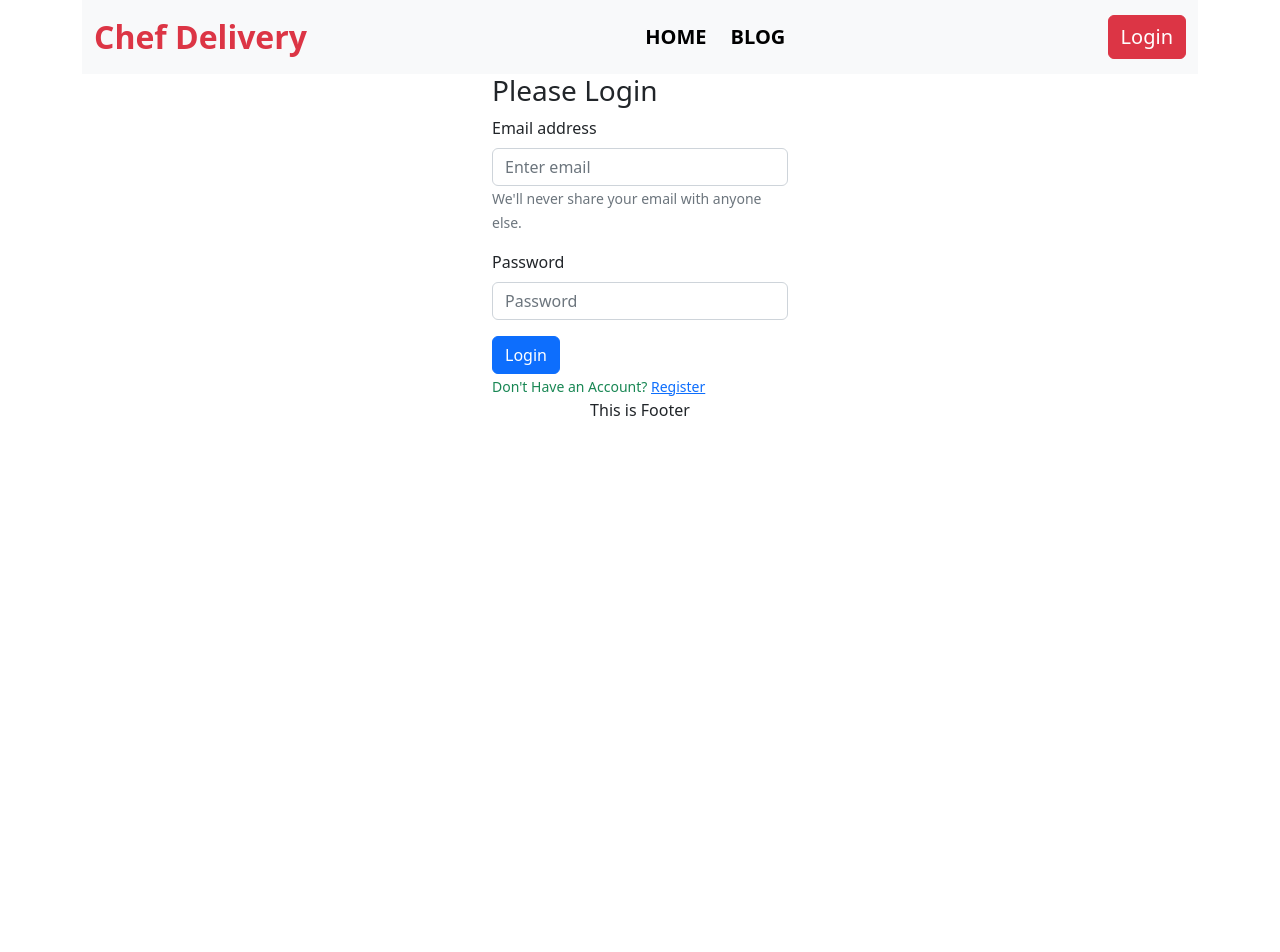
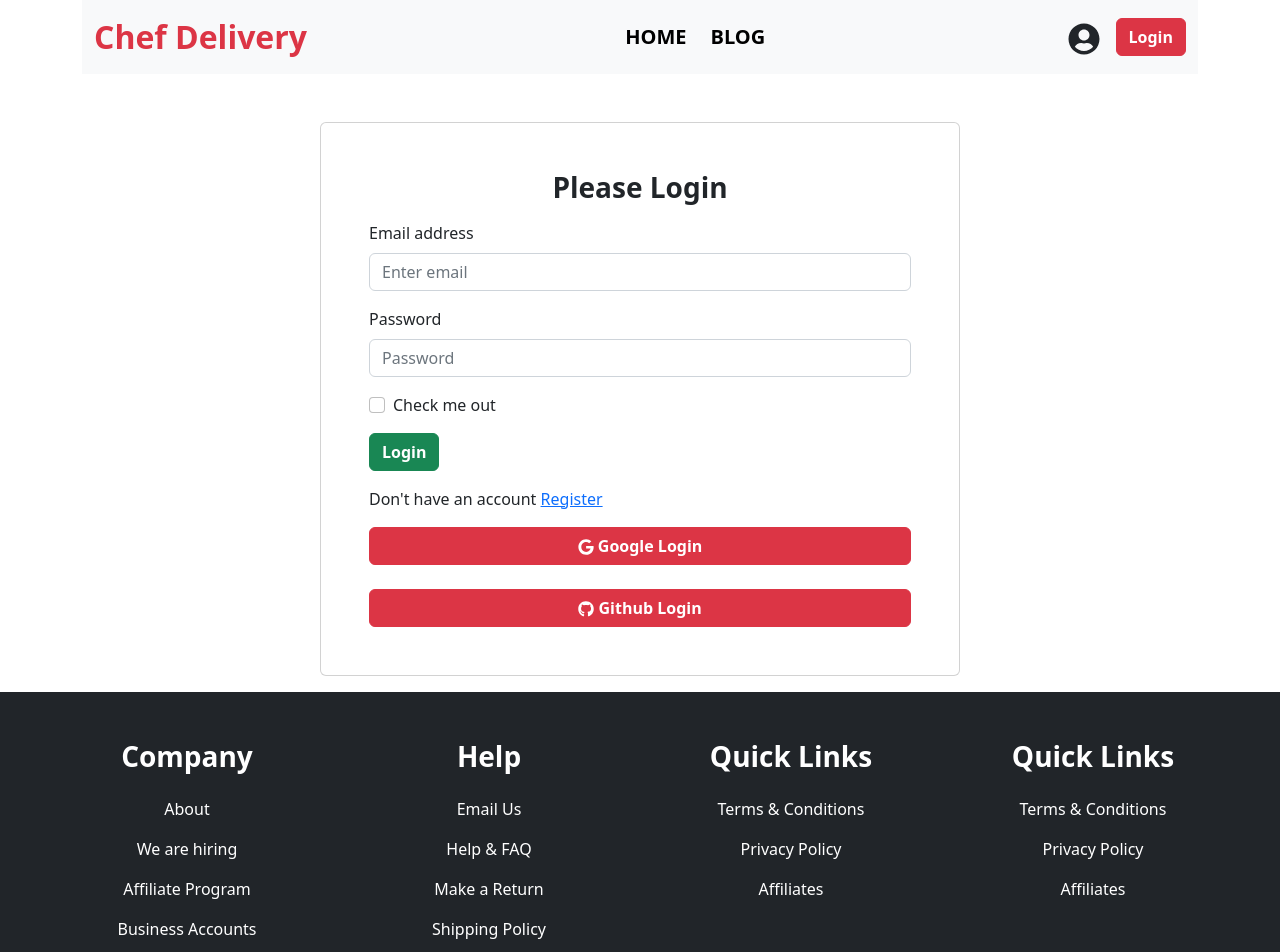
Before and after one commit to public454235/chef-delivery-client, a React (Vite) app: page /login in a window 1280 px wide. Shown: the top 952 px of the page. Before the commit the page ends 800 px from the top, so only its background shows below. Built offline with nearby package versions, Linux system fonts and the light colour scheme; no server answers.

Commit message:
added footer

```diff
--- a/src/components/Footer/Footer.jsx
+++ b/src/components/Footer/Footer.jsx
@@ -1,9 +1,48 @@
 import React from 'react';
+import { FaFacebook, FaGoogle, FaTwitter } from 'react-icons/fa';
 
 const Footer = () => {
     return (
-        <div className='text-center'>
-            <p>This is Footer</p>
+        <div className='bg-dark text-white p-5 mb-0 mt-3'>
+            <div className='row row-cols-1 row-cols-md-4 text-center'>
+                <div className="col">
+                    <h3 className='fw-bold'>Company</h3>
+                    <div className='mt-4'>
+                        <p>About</p>
+                        <p>We are hiring</p>
+                        <p>Affiliate Program</p>
+                        <p>Business Accounts</p>
+                    </div>
+                </div>
+                <div className="col">
+                    <h3 className='fw-bold mb-4'>Help</h3>
+                    <p>Email Us</p>
+                    <p>Help & FAQ</p>
+                    <p>Make a Return</p>
+                    <p>Shipping Policy</p>
+
+                </div>
+                <div className="col">
+                    <h3 className='fw-bold mb-4'>Quick Links</h3>
+                    <p>Terms & Conditions</p>
+                    <p>Privacy Policy</p>
+                    <p>Affiliates</p>
+                </div>
+                <div className="col">
+                    <h3 className='fw-bold mb-4'>Quick Links</h3>
+                    <p>Terms & Conditions</p>
+                    <p>Privacy Policy</p>
+                    <p>Affiliates</p>
+                </div>
+
+            </div>
+            <div className='mb-4 mt-4 text-center'>
+                <FaFacebook className='me-3 ' style={{ fontSize: '2rem' }}></FaFacebook>
+                <FaGoogle className='me-3' style={{ fontSize: '2rem' }}></FaGoogle>
+                <FaTwitter style={{ fontSize: '2rem' }}></FaTwitter>
+
+            </div>
+            <p className='footer-detail text-center mt-5 fw-semibold'><small>Copyright 2021 Cooked.</small></p>
         </div>
     );
 };
--- a/src/components/Header/Header.jsx
+++ b/src/components/Header/Header.jsx
@@ -1,11 +1,18 @@
 import React, { useContext } from 'react';
-import { Button, Container, Nav, Navbar } from 'react-bootstrap';
+import { Button, Container, Form, Nav, Navbar } from 'react-bootstrap';
 import { Link } from 'react-router-dom';
 import { FaUserCircle } from 'react-icons/fa';
 import { AuthContext } from '../Providers/AuthProvider';
 
+
 const Header = () => {
-    const {user} = useContext(AuthContext)
+    const { user, logout } = useContext(AuthContext)
+
+    const handleLogOut = () => {
+        logout()
+            .then()
+            .catch(error => console.log(error))
+    }
     return (
         <Container>
             <Navbar bg="light" expand="lg">
@@ -21,14 +28,21 @@ const Header = () => {
                             <Link className='me-4 fw-semibold text-decoration-none text-black fs-5' to="/">HOME</Link>
                             <Link className='fw-semibold text-decoration-none text-black fs-5' to="/blog">BLOG</Link>
                         </Nav>
-                        {user &&
-                            <FaUserCircle className='me-2' style={{ fontSize: '2.2.3rem' }}></FaUserCircle>
-                        }
-                        {user ?
-                            <Button className='fs-5' variant="danger">Logout</Button>:
-                            <Link to="/login">
-                            <Button className='fs-5' variant="danger">Login</Button></Link>
+                        <Form className="d-flex align-items-center">
+
+                            {user ?
+                                <img style={{ width: '50px' }} className='rounded-circle me-3' title={user?.displayName} src={user?.photoURL} alt="" />
+                                :
+                                <Nav.Link href="#action2"><FaUserCircle className='me-3  mt-1' style={{ fontSize: '2rem' }}></FaUserCircle></Nav.Link>
                             }
+
+                            {user ?
+                                <Button className='fw-semibold' onClick={handleLogOut} variant="danger">logOut</Button> :
+                                <Button variant="danger">
+                                    <Link className='text-white text-decoration-none fw-semibold' to='/login'>Login</Link>
+                                </Button>
+                            }
+                        </Form>
 
                     </Navbar.Collapse>
                 </Container>
--- a/src/components/Home/Home.jsx
+++ b/src/components/Home/Home.jsx
@@ -2,6 +2,7 @@
 import React, { useEffect, useState } from 'react';
 import Category from '../Category/Category';
 import Banners from '../Banners/Banners';
+import { Container } from 'react-bootstrap';
 
 const Home = () => {
     const [categories, setCategories] = useState([])
@@ -13,7 +14,7 @@ const Home = () => {
     },[])
 
     return (
-        <div>
+        <Container>
             <section>
                 <div>
                     <Banners></Banners>
@@ -29,7 +30,7 @@ const Home = () => {
                     }
                 </div>
             </section>
-        </div>
+        </Container>
     );
 };
 
--- a/src/components/Login/Login.jsx
+++ b/src/components/Login/Login.jsx
@@ -1,39 +1,92 @@
-import React from 'react';
+import React, { useContext, useState } from 'react';
 import { Button, Container, Form } from 'react-bootstrap';
-import { Link } from 'react-router-dom';
+import { Link, useLocation, useNavigate } from 'react-router-dom';
+import { AuthContext } from '../Providers/AuthProvider';
+import { FaGoogle, FaGithub } from 'react-icons/fa';
+import { GithubAuthProvider, GoogleAuthProvider, signInWithPopup, getAuth } from 'firebase/auth';
+import app from '../../firebase/firebase.config';
 
+
+const auth = getAuth(app)
 const Login = () => {
+    const { signIn } = useContext(AuthContext)
+    const [error, setError] = useState('')
+    const navigate = useNavigate()
+    const location = useLocation()
+    const from = location.state?.from?.pathname || '/'
+    const provider = new GoogleAuthProvider()
+    const githubProvider = new GithubAuthProvider()
+
+
+    const handleLogin = event => {
+        event.preventDefault()
+        const form = event.target;
+        const email = form.email.value;
+        const password = form.password.value;
+        console.log(email, password)
+
+        signIn(email, password)
+            .then(result => {
+                const user = result.user;
+                console.log(user)
+                form.reset()
+                navigate(from)
+            })
+            .catch(error => {
+                console.log(error.message)
+
+            })
+
+    }
+
+    const handleGoogleLogin = () => {
+        signInWithPopup(auth, provider)
+            .then(result => {
+                const user = result.user;
+                console.log(user)
+                navigate(from)
+            })
+            .catch(error => {
+                console.log(error.message)
+            })
+    }
+    const handleGithubLogin = () => {
+        signInWithPopup(auth, githubProvider)
+            .then(result => {
+                const user = result.user;
+                navigate(from)
+            })
+            .catch(error => console.log(error.message))
+    }
+
     return (
-        <Container className='w-25 mx-auto'>
-            <h3>Please Login</h3>
-            <Form>
+        <Container className='card p-5 w-50 mx-auto mt-5 mb-3'>
+            <h3 className='text-center mb-3 fw-bold'>Please Login</h3>
+            <Form onSubmit={handleLogin}>
                 <Form.Group className="mb-3" controlId="formBasicEmail">
                     <Form.Label>Email address</Form.Label>
                     <Form.Control type="email" name='email' placeholder="Enter email" required />
-                    <Form.Text className="text-muted">
-                        We'll never share your email with anyone else.
-                    </Form.Text>
                 </Form.Group>
 
                 <Form.Group className="mb-3" controlId="formBasicPassword">
                     <Form.Label>Password</Form.Label>
                     <Form.Control type="password" name='password' placeholder="Password" required />
                 </Form.Group>
-
-                <Button variant="primary" type="submit">
+                <Form.Group className="mb-3" controlId="formBasicCheckbox">
+                    <Form.Check type="checkbox" label="Check me out" />
+                </Form.Group>
+                <Button className='fw-semibold' variant="success" type="submit">
                     Login
                 </Button>
-                <br />
-                <Form.Text className="text-success">
-                    Don't Have an Account? <Link to='/register'>Register</Link>
-                </Form.Text>
-                <Form.Text className="text-success">
+                <p className='text-danger mt-3'>{error}</p>
+                <p className='mt-3'>
+                    Don't have an account <Link to='/register'>Register</Link>
+                </p>
+            </Form>
 
-                </Form.Text>
-                <Form.Text className="text-danger">
-
-                </Form.Text>
-            </Form>
+            <button className='btn btn-danger fw-semibold ' onClick={handleGoogleLogin}><FaGoogle></FaGoogle> Google Login</button>
+            <br />
+            <button className='btn btn-danger fw-semibold ' onClick={handleGithubLogin}><FaGithub></FaGithub> Github Login</button>
         </Container>
     );
 };
--- a/src/components/Providers/AuthProvider.jsx
+++ b/src/components/Providers/AuthProvider.jsx
@@ -1,5 +1,5 @@
-import React, { createContext, useState } from 'react';
-import { getAuth } from "firebase/auth";
+import React, { createContext, useEffect, useState } from 'react';
+import { createUserWithEmailAndPassword, getAuth, onAuthStateChanged, signInWithEmailAndPassword, signOut } from "firebase/auth";
 import app from '../../firebase/firebase.config';
 
 export const AuthContext = createContext(null);
@@ -7,9 +7,37 @@ export const AuthContext = createContext(null);
 const auth = getAuth(app);
 const AuthProvider = ({children}) => {
     const [user, setUser] = useState(null)
+    const [loading, setLoading] = useState(true)
 
+    const createUser = (email, password)=>{
+        setLoading(true)
+        return createUserWithEmailAndPassword(auth, email, password);
+    }
+    const signIn = (email, password)=>{
+        setLoading(true)
+        return signInWithEmailAndPassword(auth, email, password)
+    }
+    const logout = () =>{
+        setLoading(true)
+        return signOut(auth)
+    }
+
+    useEffect(() => {
+        const unsubscribe = onAuthStateChanged(auth, loggedUser => {
+            console.log('logged is an user', loggedUser)
+            setUser(loggedUser)
+            setLoading(false)
+        })
+        return () => {
+            unsubscribe()
+        }
+    }, [])
     const authInfo ={
-        user
+        user,
+        loading,
+        createUser,
+        signIn,
+        logout
     }
     return (
         <AuthContext.Provider value={authInfo}>
--- a/src/components/Register/Register.jsx
+++ b/src/components/Register/Register.jsx
@@ -1,26 +1,59 @@
-import React from 'react';
+import React, { useContext, useState } from 'react';
 import { Button, Container, Form } from 'react-bootstrap';
-import { Link } from 'react-router-dom';
+import { Link, useLocation, useNavigate } from 'react-router-dom';
+import { AuthContext } from '../Providers/AuthProvider';
+
 
 const Register = () => {
+    const { createUser } = useContext(AuthContext)
+    const navigate = useNavigate()
+    const location = useLocation()
+    const [error, setError] = useState('')
+    const from = location.state?.from?.pathname || '/'
+    const handleRegister = event => {
+        event.preventDefault()
+        const form = event.target;
+        const name = form.name.value;
+        const email = form.email.value;
+        const photo = form.photo.value;
+        const password = form.password.value;
+        if (password.length < 6) {
+            setError("Password must be 6 character long")
+        }
+
+        console.log(name, email, photo, password)
+        createUser(email, password)
+
+            .then(result => {
+                updateProfile(result.user, { displayName: name, photoURL: photo })
+                const user = result.user;
+                console.log(user)
+                form.reset()
+                navigate('/login')
+            })
+            .catch(error => {
+                console.log(error)
+                setError(error.message)
+
+
+            })
+
+    }
     return (
-        <Container className='w-25 mx-auto'>
-        <h3>Please Register</h3>
-        <Form>
+        <Container className='card w-50 mx-auto mt-5 p-4'>
+            <h3 className='text-center mb-4 fw-bold text-danger'>Create account</h3>
+            <Form onSubmit={handleRegister}>
                 <Form.Group className="mb-3" controlId="formBasicEmail">
-                <Form.Label>Name</Form.Label>
-                <Form.Control type="text" name='name' placeholder="your name" required />
-            </Form.Group>
-            <Form.Group className="mb-3" controlId="formBasicEmail">
-                <Form.Label>Photo URL</Form.Label>
-                <Form.Control type="text" name='photo' placeholder="photo url" required />
+                    <Form.Label>Your Name</Form.Label>
+                    <Form.Control type="text" name='name' placeholder="Enter Name" required />
                 </Form.Group>
                 <Form.Group className="mb-3" controlId="formBasicEmail">
                     <Form.Label>Email address</Form.Label>
                     <Form.Control type="email" name='email' placeholder="Enter email" required />
-                <Form.Text className="text-muted">
-                    We'll never share your email with anyone else.
-                </Form.Text>
+                </Form.Group>
+                <Form.Group className="mb-3" controlId="formBasicEmail">
+                    <Form.Label>Photo URL</Form.Label>
+                    <Form.Control type="text" name='photo' placeholder="Photo URL" required />
                 </Form.Group>
 
                 <Form.Group className="mb-3" controlId="formBasicPassword">
@@ -28,21 +61,15 @@ const Register = () => {
                     <Form.Control type="password" name='password' placeholder="Password" required />
                 </Form.Group>
                 <Form.Group className="mb-3" controlId="formBasicCheckbox">
-                <Form.Check type="checkbox" name='accept' label="Accept Terms and Conditions" />
+                    <Form.Check type="checkbox" label="Check me out" />
                 </Form.Group>
-            <Button variant="primary" type="submit">
+                <Button className='fw-semibold' variant="success" type="submit">
                     Register
                 </Button>
-            <br />
-            <Form.Text className="text-success">
-                Already Have an Account? <Link to='/login'>Login</Link>
-            </Form.Text>
-            <Form.Text className="text-success">
-
-            </Form.Text>
-            <Form.Text className="text-danger">
-
-            </Form.Text>
+                <p className='text-danger'>{error}</p>
+                <p className='mt-3'>
+                    Already have an account  <Link to='/login'>Login</Link>
+                </p>
             </Form>
         </Container>
     );
--- a/src/main.jsx
+++ b/src/main.jsx
@@ -40,7 +40,7 @@ const router = createBrowserRouter([
       },
       {
         path: '/category/:_id',
-        element: <CardDetails></CardDetails>,
+        element: <AuthProvider><CardDetails></CardDetails></AuthProvider>,
         loader: ({ params }) => fetch(`http://localhost:5000/categories/${params._id}`)
 
       }
```
Also changed, not shown: src/components/Routes/PrivateRoutes.jsx (added, +22 -0 lines). Lines whose indentation alone changed are shown as unchanged.
